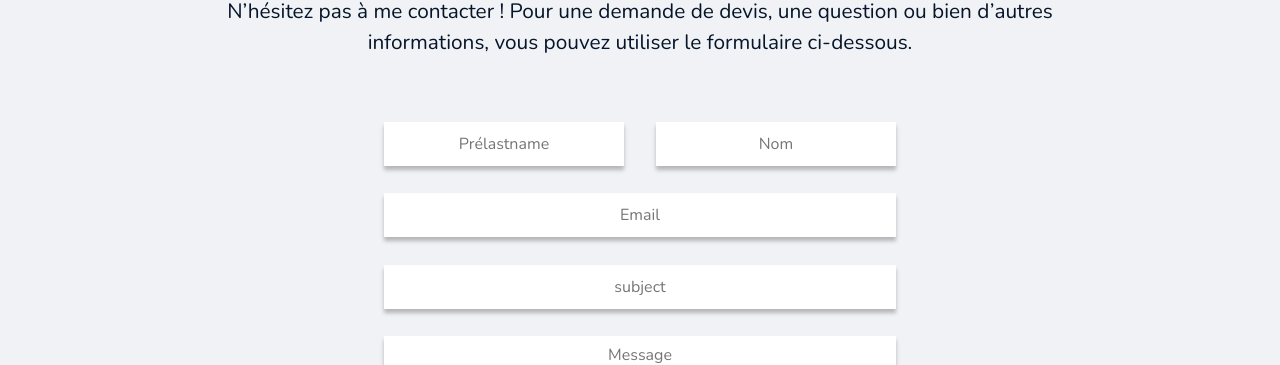
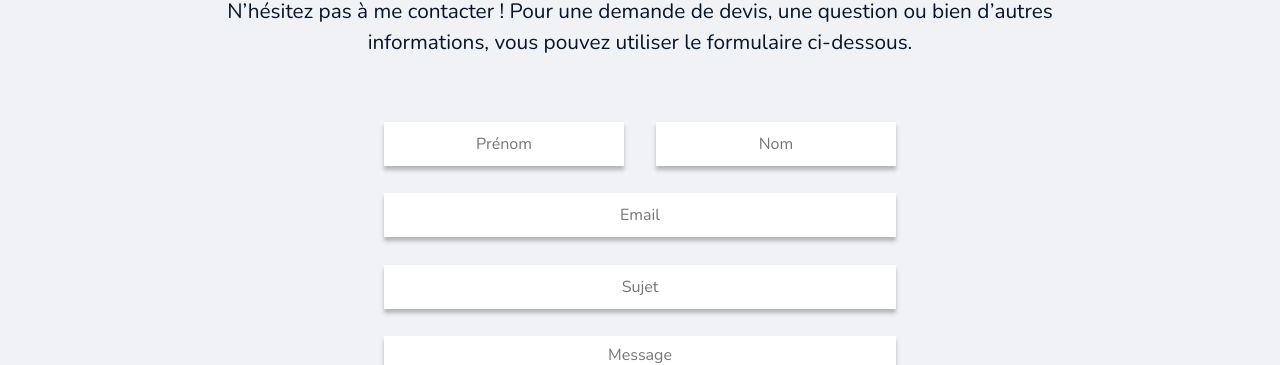
Before and after one commit to prcogs/precogs-dev, a Next.js app: page / in a window 1280 px wide. Shown: the part 6979-7344 px from the top of the page. Built offline with nearby package versions, Linux system fonts and the light colour scheme.

Commit message:
refactor

```diff
--- a/components/contact.jsx
+++ b/components/Contact.jsx
@@ -78,7 +78,7 @@ const Contact = () => {
                   name="firstname"
                   {...register('firstname')}
                   className={`contact__firstname ${invalid(errors?.firstname)}`}
-                  placeholder="Prélastname"
+                  placeholder="Prénom"
                />
             </label>
 
@@ -108,7 +108,7 @@ const Contact = () => {
                   name="subject"
                   {...register('subject')}
                   className={`contact__subject ${invalid(errors?.subject)}`}
-                  placeholder="subject"
+                  placeholder="Sujet"
                />
             </label>
 
--- a/pages/index.js
+++ b/pages/index.js
@@ -3,7 +3,7 @@ import { useCallback, useEffect, useLayoutEffect, useRef, useState } from 'react
 import React from "react"
 React.useLayoutEffect = React.useEffect
 
-import Contact from '../components/contact'
+import Contact from '../components/Contact'
 import Footer from '../components/footer'
 import Header from '../components/header'
 import Portfolio from '../components/portfolio'
```
